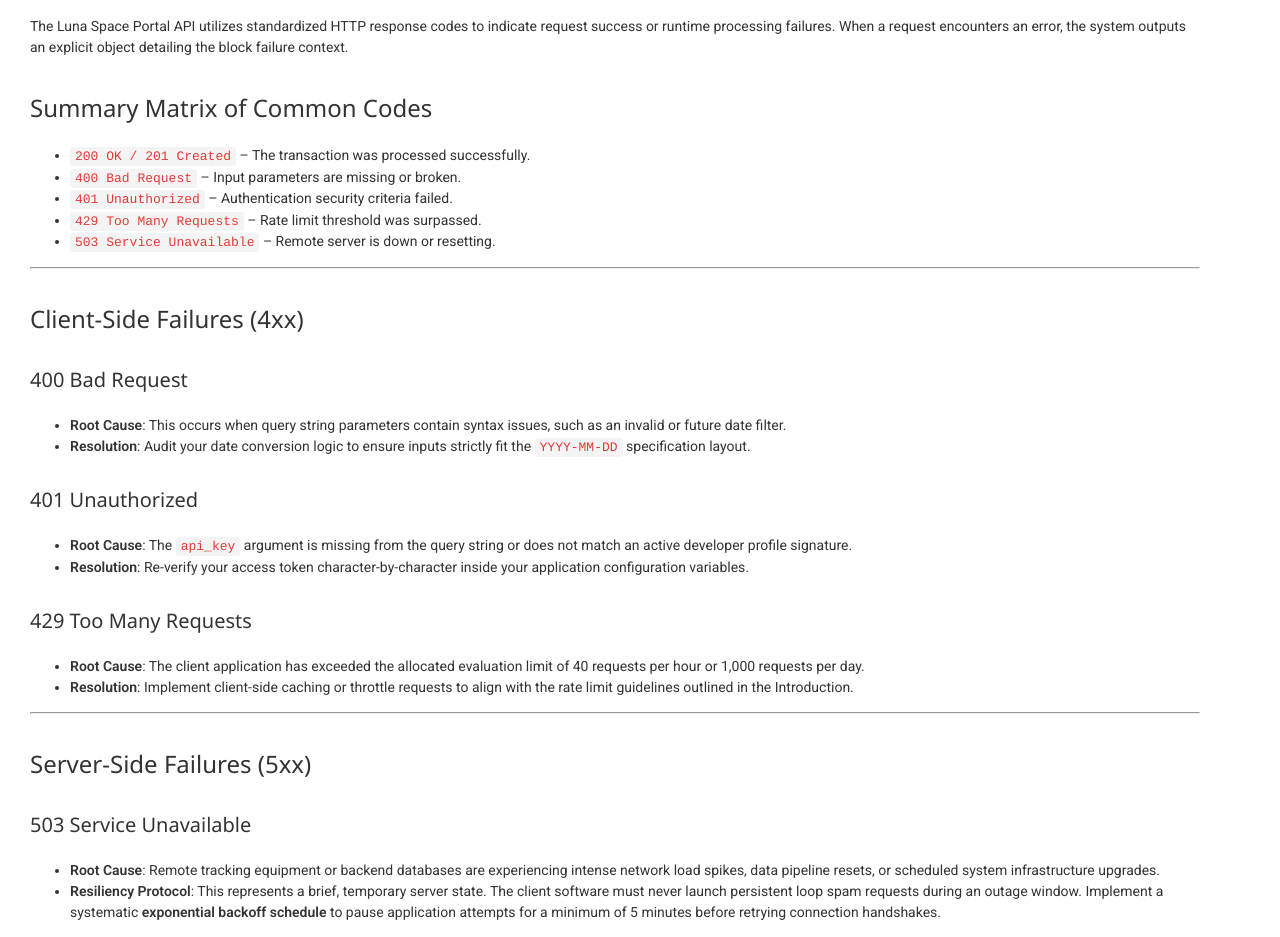
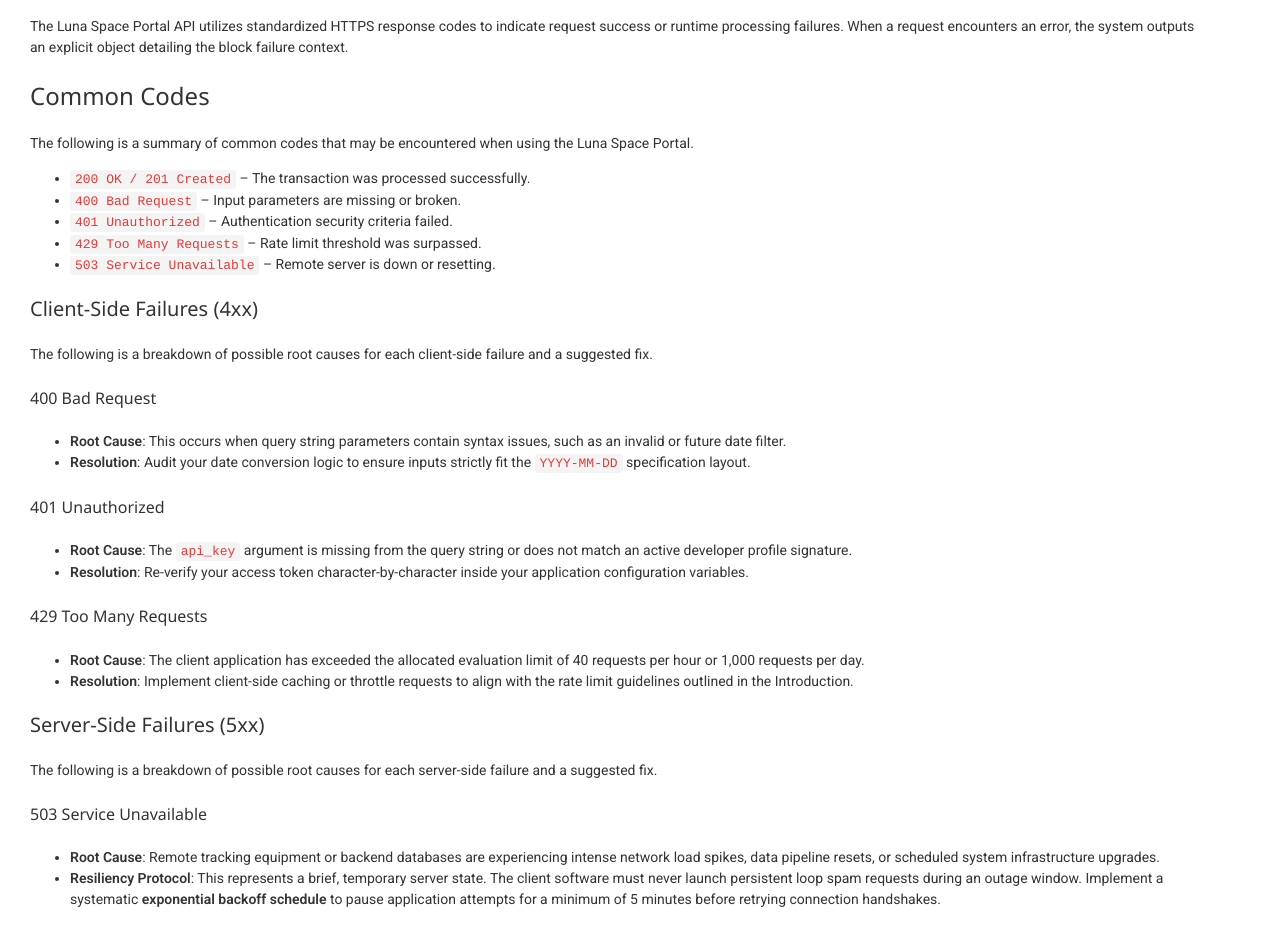
Before and after one commit to davidnhaugen-94/lsp, a website: page docs/errors-and-troubleshooting.html in a window 1280 px wide. Shown: the part 64-1001 px from the top of the page. Drawn offline with Linux system fonts and the light colour scheme.

Commit message:
Finalize styles, remove <hr> lines, and fix typos.

```diff
--- a/docs/errors-and-troubleshooting.html
+++ b/docs/errors-and-troubleshooting.html
@@ -7,8 +7,9 @@
 </head>
 <body class="markdown-page"></body>
 <h1>Error Handling &amp; Troubleshooting Reference</h1>
-<p>The Luna Space Portal API utilizes standardized HTTP response codes to indicate request success or runtime processing failures. When a request encounters an error, the system outputs an explicit object detailing the block failure context.</p>
-<h2>Summary Matrix of Common Codes</h2>
+<p>The Luna Space Portal API utilizes standardized HTTPS response codes to indicate request success or runtime processing failures. When a request encounters an error, the system outputs an explicit object detailing the block failure context.</p>
+<h2>Common Codes</h2>
+<p>The following is a summary of common codes that may be encountered when using the Luna Space Portal.</p>
 <ul>
 <li><code>200 OK / 201 Created</code> – The transaction was processed successfully.</li>
 <li><code>400 Bad Request</code> – Input parameters are missing or broken.</li>
@@ -16,26 +17,28 @@
 <li><code>429 Too Many Requests</code> – Rate limit threshold was surpassed.</li>
 <li><code>503 Service Unavailable</code> – Remote server is down or resetting.</li>
 </ul>
-<hr>
-<h2>Client-Side Failures (4xx)</h2>
-<h3>400 Bad Request</h3>
+
+<h3>Client-Side Failures (4xx)</h3>
+<p>The following is a breakdown of possible root causes for each client-side failure and a suggested fix.</p>
+<h4>400 Bad Request</h4>
 <ul>
 <li><strong>Root Cause</strong>: This occurs when query string parameters contain syntax issues, such as an invalid or future date filter.</li>
 <li><strong>Resolution</strong>: Audit your date conversion logic to ensure inputs strictly fit the <code>YYYY-MM-DD</code> specification layout.</li>
 </ul>
-<h3>401 Unauthorized</h3>
+<h4>401 Unauthorized</h4>
 <ul>
 <li><strong>Root Cause</strong>: The <code>api_key</code> argument is missing from the query string or does not match an active developer profile signature.</li>
 <li><strong>Resolution</strong>: Re-verify your access token character-by-character inside your application configuration variables.</li>
 </ul>
-<h3>429 Too Many Requests</h3>
+<h4>429 Too Many Requests</h4>
 <ul>
 <li><strong>Root Cause</strong>: The client application has exceeded the allocated evaluation limit of 40 requests per hour or 1,000 requests per day.</li>
 <li><strong>Resolution</strong>: Implement client-side caching or throttle requests to align with the rate limit guidelines outlined in the Introduction.</li>
 </ul>
-<hr>
-<h2>Server-Side Failures (5xx)</h2>
-<h3>503 Service Unavailable</h3>
+
+<h3>Server-Side Failures (5xx)</h3>
+<p>The following is a breakdown of possible root causes for each server-side failure and a suggested fix.</p>
+<h4>503 Service Unavailable</h4>
 <ul>
 <li><strong>Root Cause</strong>: Remote tracking equipment or backend databases are experiencing intense network load spikes, data pipeline resets, or scheduled system infrastructure upgrades.</li>
 <li><strong>Resiliency Protocol</strong>: This represents a brief, temporary server state. The client software must never launch persistent loop spam requests during an outage window. Implement a systematic <strong>exponential backoff schedule</strong> to pause application attempts for a minimum of 5 minutes before retrying connection handshakes.</li>
--- a/openapi.yaml
+++ b/openapi.yaml
@@ -13,7 +13,7 @@
     get:
       summary: Retrieves the Astronomy Picture of the Day (APOD)
       servers:
-        - url: ttps://api.nasa.gov
+        - url: https://api.nasa.gov
       parameters:
         - name: api_key
           in: query
@@ -172,7 +172,7 @@
     get:
       summary: Retrieves near-Earth asteroid data for the specified date range.
       servers:
-        - url: ttps://api.nasa.gov
+        - url: https://api.nasa.gov
       parameters:
         - name: api_key
           in: query
--- a/styles.css
+++ b/styles.css
@@ -74,12 +74,12 @@
 
 h2 {
   font-size: 24px;
-  margin-top: 32px;
+  margin-top: 20px;
 }
 
 h3 {
   font-size: 20px;
-  margin-top: 28px;
+  margin-top: 18px;
 }
 
 h4 {
```
Also changed, not shown: docs/data-handling-guides.html (+4 -4 lines), docs/getting-started-tutorial.html (+3 -3 lines), docs/intro.html (+1 -1 lines).
